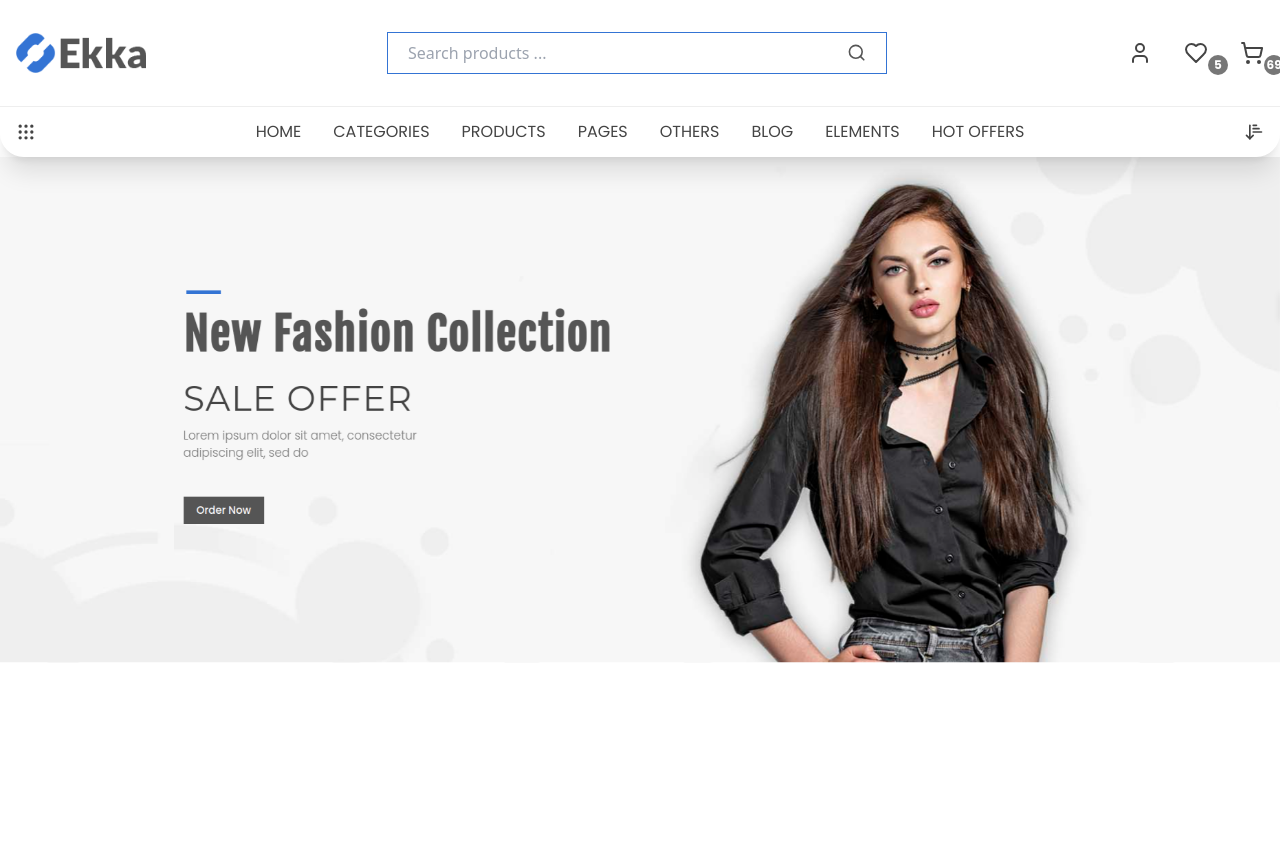
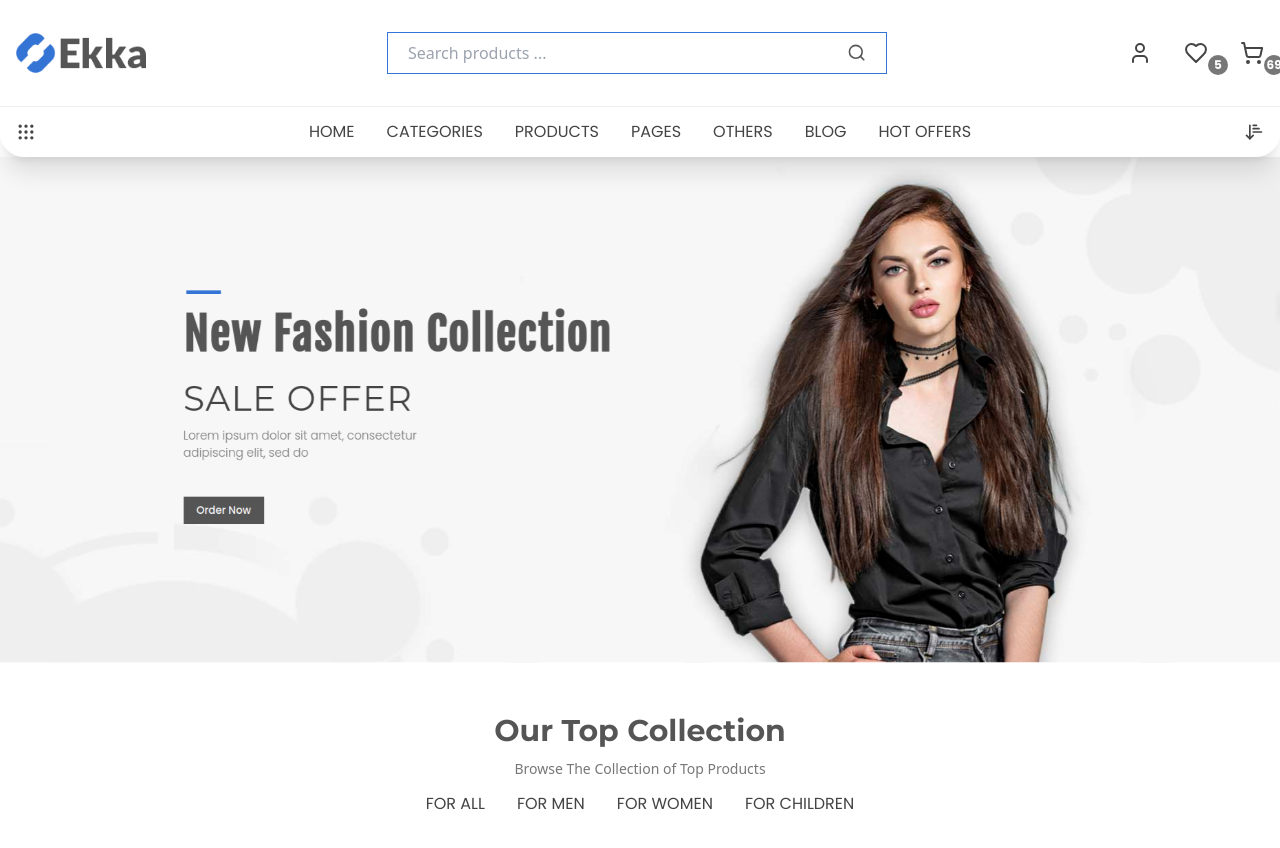
Before and after one commit to AliDeWeb/FullStack_OnlineShop, a Next.js app in the folder client/: page / in a window 1280 px wide. Shown: the top 848 px of the page. Before the commit the page ends 800 px from the top, so only its background shows below. Built offline with nearby package versions, Linux system fonts and the light colour scheme.

Commit message:
SectionWrapper developed

```diff
--- a/client/src/app/layout.tsx
+++ b/client/src/app/layout.tsx
@@ -56,6 +56,17 @@ export const metadata: Metadata = {
   },
 };
 
+// Data
+const NavbarItems: { link: string; title: string }[] = [
+  { link: "/", title: "home" },
+  { link: "/", title: "categories" },
+  { link: "/", title: "products" },
+  { link: "/", title: "pages" },
+  { link: "/", title: "others" },
+  { link: "/", title: "blog" },
+  { link: "/", title: "hot offers" },
+];
+
 export default function RootLayout({
   children,
 }: Readonly<{
@@ -66,7 +77,7 @@ export default function RootLayout({
       <body className={`${poppins.variable} ${montserrat.variable} min-h-dvh`}>
         <OpenModalProvider>
           <Header />
-          <Navbar />
+          <Navbar mainNav items={NavbarItems} />
           <MobileToolBar />
           <HamburgerMenu />
           <Overlay />
--- a/client/src/app/page.tsx
+++ b/client/src/app/page.tsx
@@ -2,6 +2,7 @@ import type { Metadata } from "next";
 
 // Components
 import { BannerSlider } from "@/components/BannerSlider/BannerSlider.component";
+import { SectionWrapper } from "@/components/SectionWrapper/SectionWrapper.component";
 
 // Metadata
 export const metadata: Metadata = {
@@ -18,6 +19,12 @@ export default function Home() {
   return (
     <div>
       <BannerSlider images={images} slidesPerView={1} spaceBetween={1} />
+      <SectionWrapper
+        description="Browse The Collection of Top Products"
+        title="Our Top Collection"
+      >
+        <div></div>
+      </SectionWrapper>
     </div>
   );
 }
--- a/client/src/components/Navbar/Navbar.component.tsx
+++ b/client/src/components/Navbar/Navbar.component.tsx
@@ -1,45 +1,42 @@
-import { ArrowDownNarrowWide, Grip } from "lucide-react";
+import { ArrowDownNarrowWide, Divide, Grip } from "lucide-react";
 import Link from "next/link";
 import React from "react";
 
-export const Navbar = (): React.ReactNode => {
+interface NavbarProps {
+  mainNav?: boolean;
+
+  items: { link: string; title: string }[];
+}
+export const Navbar = ({ mainNav, items }: NavbarProps): React.ReactNode => {
   return (
-    <nav className="relative z-20 hidden h-[50px] items-center rounded-b-3xl shadow-xl lg:flex">
-      <div className="container flex items-center justify-between">
+    <nav
+      className={`${mainNav && "shadow-xl"} relative z-20 hidden h-[50px] items-center rounded-b-3xl lg:flex`}
+    >
+      <div
+        className={`${mainNav ? "justify-between" : "justify-center"} container flex items-center`}
+      >
+        {mainNav && (
           <span className="cursor-pointer text-[#444444]">
             <Grip height={"20"} width={"20"} />
           </span>
+        )}
 
         <ul className="flex items-center justify-center gap-6 font-poppins text-sm font-normal uppercase text-[#444444] xl:gap-8 xl:text-base">
-          <li className="relative transition-all before:absolute before:-bottom-2 before:h-0.5 before:w-0 before:bg-[#3474d4] before:transition-all before:content-[''] hover:text-[#3474d4] hover:before:w-full">
-            <Link href={"/"}>home</Link>
+          {items.map((el) => (
+            <li
+              className="relative transition-all before:absolute before:-bottom-2 before:h-0.5 before:w-0 before:bg-[#3474d4] before:transition-all before:content-[''] hover:text-[#3474d4] hover:before:w-full"
+              key={`${el.title}/${el.link}`}
+            >
+              <Link href={el.link}>{el.title}</Link>
             </li>
-          <li className="relative transition-all before:absolute before:-bottom-2 before:h-0.5 before:w-0 before:bg-[#3474d4] before:transition-all before:content-[''] hover:text-[#3474d4] hover:before:w-full">
-            <Link href={"/"}>categories</Link>
-          </li>
-          <li className="relative transition-all before:absolute before:-bottom-2 before:h-0.5 before:w-0 before:bg-[#3474d4] before:transition-all before:content-[''] hover:text-[#3474d4] hover:before:w-full">
-            <Link href={"/"}>products</Link>
-          </li>
-          <li className="relative transition-all before:absolute before:-bottom-2 before:h-0.5 before:w-0 before:bg-[#3474d4] before:transition-all before:content-[''] hover:text-[#3474d4] hover:before:w-full">
-            <Link href={"/"}>pages</Link>
-          </li>
-          <li className="relative transition-all before:absolute before:-bottom-2 before:h-0.5 before:w-0 before:bg-[#3474d4] before:transition-all before:content-[''] hover:text-[#3474d4] hover:before:w-full">
-            <Link href={"/"}>others</Link>
-          </li>
-          <li className="relative transition-all before:absolute before:-bottom-2 before:h-0.5 before:w-0 before:bg-[#3474d4] before:transition-all before:content-[''] hover:text-[#3474d4] hover:before:w-full">
-            <Link href={"/"}>blog</Link>
-          </li>
-          <li className="relative transition-all before:absolute before:-bottom-2 before:h-0.5 before:w-0 before:bg-[#3474d4] before:transition-all before:content-[''] hover:text-[#3474d4] hover:before:w-full">
-            <Link href={"/"}>elements</Link>
-          </li>
-          <li className="relative transition-all before:absolute before:-bottom-2 before:h-0.5 before:w-0 before:bg-[#3474d4] before:transition-all before:content-[''] hover:text-[#3474d4] hover:before:w-full">
-            <Link href={"/"}>hot offers</Link>
-          </li>
+          ))}
         </ul>
 
+        {mainNav && (
           <span className="cursor-pointer text-[#444444]">
             <ArrowDownNarrowWide height={"20"} width={"20"} />
           </span>
+        )}
       </div>
     </nav>
   );
--- /dev/null
+++ b/client/src/components/SectionWrapper/SectionWrapper.component.tsx
@@ -0,0 +1,37 @@
+import React from "react";
+
+// Components
+import { Navbar } from "../Navbar/Navbar.component";
+
+// Data
+const NavbarItems: { link: string; title: string }[] = [
+  { link: "/", title: "for all" },
+  { link: "/", title: "for men" },
+  { link: "/", title: "for women" },
+  { link: "/", title: "for children" },
+];
+
+interface SectionWrapperProps {
+  children: React.ReactNode;
+
+  title: string;
+  description: string;
+}
+export const SectionWrapper = ({
+  children,
+  title,
+  description,
+}: SectionWrapperProps): React.ReactNode => {
+  return (
+    <div className="py-[50px]">
+      <h2 className="text-center font-montserrat text-lg font-bold text-[#555555] md:text-xl lg:text-2xl xl:text-3xl">
+        {title}
+      </h2>
+      <p className="mt-2.5 text-center text-sm text-[#777777]">{description}</p>
+
+      <Navbar items={NavbarItems} />
+
+      {children}
+    </div>
+  );
+};
```
Lines whose indentation alone changed are shown as unchanged.
